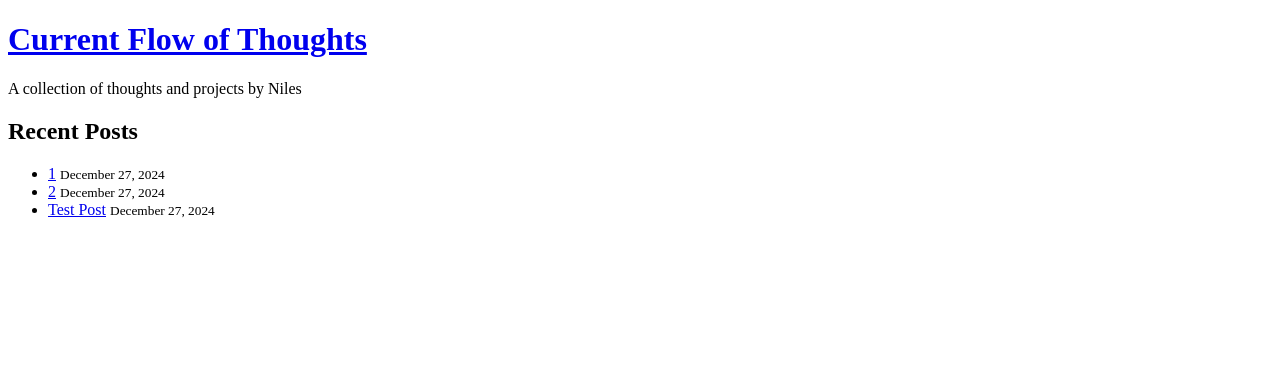
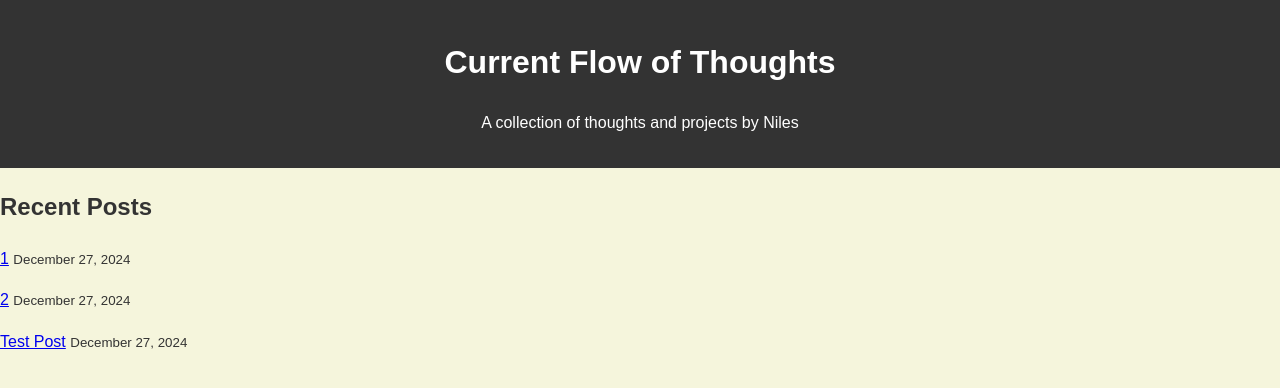
Before and after one commit to n-samaniego/Current-Flow-of-Thoughts, a Jekyll site: the page built from index.html, in a window 1280 px wide. Shown: the top 388 px of the page. Built offline with Jekyll 4.4.1, drawn with Linux system fonts in a browser that asks for light colours; the list of posts is cut into pages by our own code.

Commit message:
Update default.html

```diff
--- a/_layouts/default.html
+++ b/_layouts/default.html
@@ -5,7 +5,7 @@
     <meta name="viewport" content="width=device-width, initial-scale=1">
     <title>{{ site.title }}</title>
     <!-- Updated the link to include site.baseurl -->
-    <link rel="stylesheet" href="{{ site.baseurl }}/theme/assets/style.css">
+    <link rel="stylesheet" href="{{ site.baseurl }}/assets/style.css">
 </head>
 <body>
     {% include header.html %}
```
